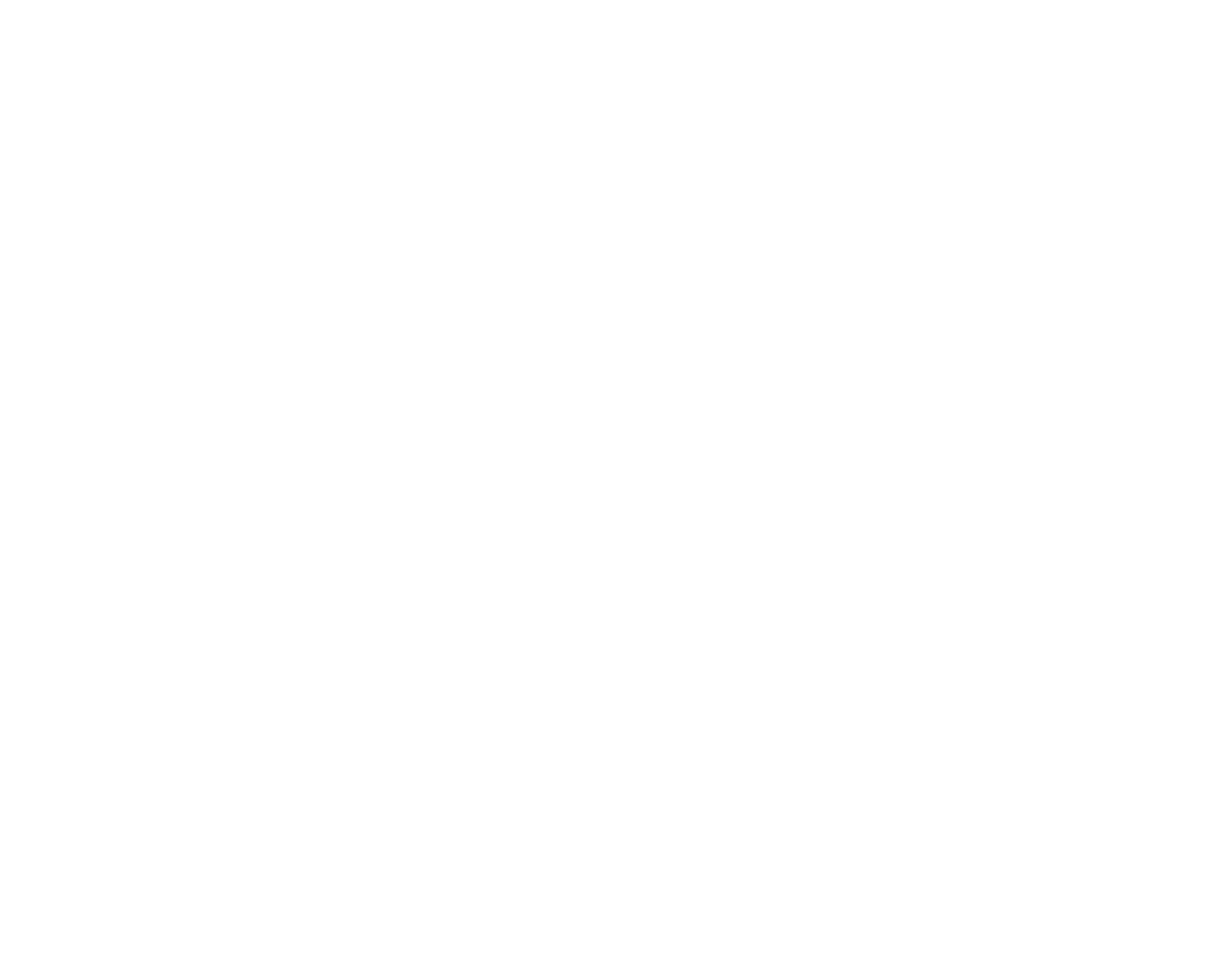
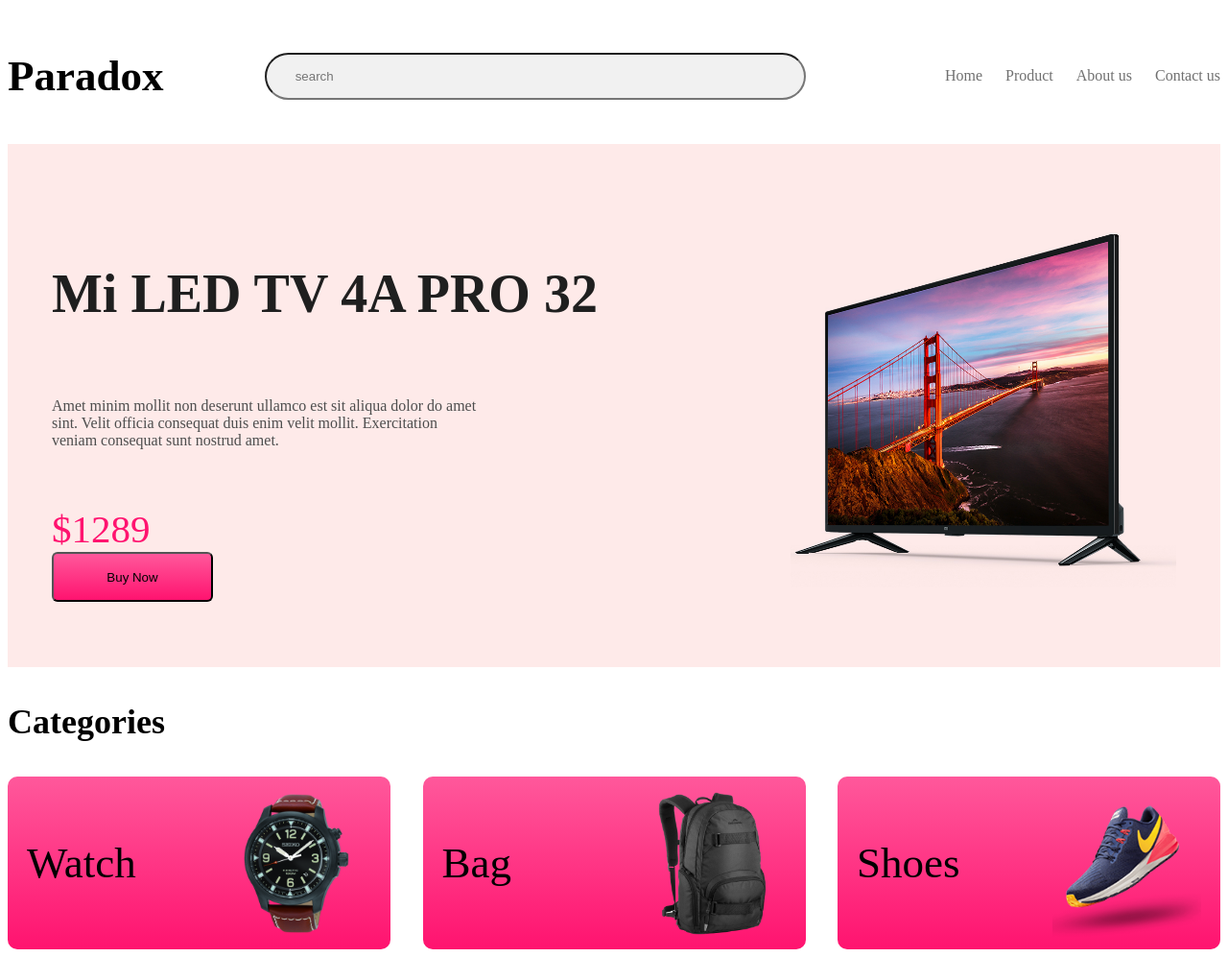
Before and after one commit to asefdx/Paradox, a plain HTML site: page INDEX.HTML in a window 1280 px wide. Shown: the whole page at 96% size. Before the commit the page ends 800 px from the top, so only its background shows below. Drawn offline with Linux system fonts and the light colour scheme.

Commit message:
done mostly

```diff
--- a/INDEX.HTML
+++ b/INDEX.HTML
@@ -4,13 +4,77 @@
     <meta charset="UTF-8">
     <meta name="viewport" content="width=device-width, initial-scale=1.0">
     <title>Paradox</title>
+    <link rel="stylesheet" href="https://cdnjs.cloudflare.com/ajax/libs/font-awesome/6.7.2/css/all.min.css" integrity="sha512-Evv84Mr4kqVGRNSgIGL/F/aIDqQb7xQ2vcrdIwxfjThSH8CSR7PBEakCr51Ck+w+/U6swU2Im1vVX0SVk9ABhg==" crossorigin="anonymous" referrerpolicy="no-referrer" />
+
+    <link rel="stylesheet" href="./styles/paradox.css">
 </head>
 <body>
+
     <header>
+        <nav  container>
+            <h3 class="logo">Paradox</h3>
+
+            <input class="search-box"  type="text" placeholder="search">
+
+
+            <ul class="nav-items">
+                <li><a href="">Home</a></li>
+                <li><a href="">Product</a></li>
+                <li><a href="">About us</a></li>
+                <li><a href="">Contact us</a></li>
+            </ul>
+
+        </nav>
 
 
 
     </header>
+    <main>
+
+        <section class="banner container">
+            <div class="banner-content">
+                 <h3 class="banner-title">Mi LED TV 4A PRO 32</h3>
+            <p class="banner-description">Amet minim mollit non deserunt ullamco est sit aliqua dolor do amet sint. Velit officia consequat duis enim velit mollit. Exercitation veniam consequat sunt nostrud amet.</p>
+            <span>$1289</span><br>
+            <button class="btn-primary">Buy Now</button>
+            </div>
+
+
+
+            <img class="banner-img" src="./assets/images/banner-images/tv.png" alt="">
+
+
+        </section>
+        <section class="catagory-card-section container">
+            <h3 class="catagory-title">Categories</h3>
+           <div class="catagory-card-container">
+            <div class="card-item">
+                <h3>Watch</h3>
+                <img src="./assets/images/categories/watch.png" alt="">
+
+            </div>
+            <div class="card-item">
+                <h3>Bag</h3>
+                <img src="./assets/images/categories/bag.png" alt="">
+
+            </div>
+            <div class="card-item">
+                <h3>Shoes</h3>
+                <img src="./assets/images/categories/shoes.png" alt="">
+
+            </div>
+
+           </div>
+
+        </section>
+
+
+
+    </main>
+    <footer>
+
+
+    </footer>
 
 
 </body>
--- a/styles/paradox.css
+++ b/styles/paradox.css
@@ -0,0 +1,148 @@
+/* sharred styles */
+.container{
+    max-width: 1280px;
+    margin: auto;
+}
+.btn-primary{
+    border-radius: 6px;
+    height: 52px;
+    width: 168px;
+    gap: 10px;
+    padding: 16px 20px;
+    cursor: pointer;
+
+
+background: linear-gradient(180.00deg, rgb(255, 88, 155) -0.006%,rgb(255, 19, 111) 99.994%);
+}
+.btn-primary:hover{
+    background-color: black;
+}
+
+
+/* nav styles */
+nav{display: flex;
+    justify-content: space-between;
+
+
+    align-items: center;
+
+
+}
+nav ul{
+    display: flex;
+    align-self: center;
+    gap: 24px;
+
+
+}
+nav ul li  {
+
+    list-style: none;
+
+}
+ li a{
+    text-decoration: none;
+}
+.logo{
+
+    font-size: 45px;
+    font-weight: bold;
+}
+.search-box{ background-color: rgb(241, 241, 241);
+    padding: 15px 30px ;
+    border-radius: 66px;
+    width: 500px;
+
+}
+.nav-items li a{
+    color: rgb(112, 112, 112);
+    font-size: 16px;
+
+}
+/* banner styles */
+.banner{
+    display: flex;
+    justify-content: space-between;
+    align-items: center;
+
+    background-color: rgb(254, 234, 233);
+    padding: 68px 46px;
+
+}
+.banner-content{
+
+
+width: 500px;
+gap: 8;
+padding: 0px;
+}
+
+.banner-img{
+    width:402px;
+    height: 378px;
+}
+.banner-title{
+    width: 584px;
+    height: 84px;
+    color: rgb(31, 31, 31);
+
+font-size: 56px;
+font-weight: 700;
+
+}
+.banner-description{
+    color: rgb(78, 78, 78);
+height: 97px;
+width: 450px;
+font-size: 16px;
+font-weight: 400;
+
+}
+span{
+    color: rgb(255, 19, 111);
+    width: 112px;
+    height: 64px;
+font-size: 41px;
+font-weight: 400;
+
+
+}
+/* catagory styles */
+
+.catagory-card-container{
+    display: flex;
+    justify-content: space-between;
+    align-items: center;
+    gap: 26px;
+
+
+
+}
+.catagory-title{
+    font-size: 36px;
+    font-weight: 600px;
+}
+.card-item{
+    display: flex;
+    justify-content: space-between;
+    align-items: center;
+
+    padding: 15px 10px;
+    border-radius: 12px;
+    gap: 10px;
+
+    width: 359px;
+    height: 120px;
+    padding: 30px 20px;
+    border-radius: 10px;
+
+background: linear-gradient(180.00deg, rgb(255, 88, 155) -0.006%,rgb(255, 19, 111) 99.994%);
+
+
+}
+
+
+.card-item h3{
+
+font-weight: 500;
+font-size: 45px;
```
